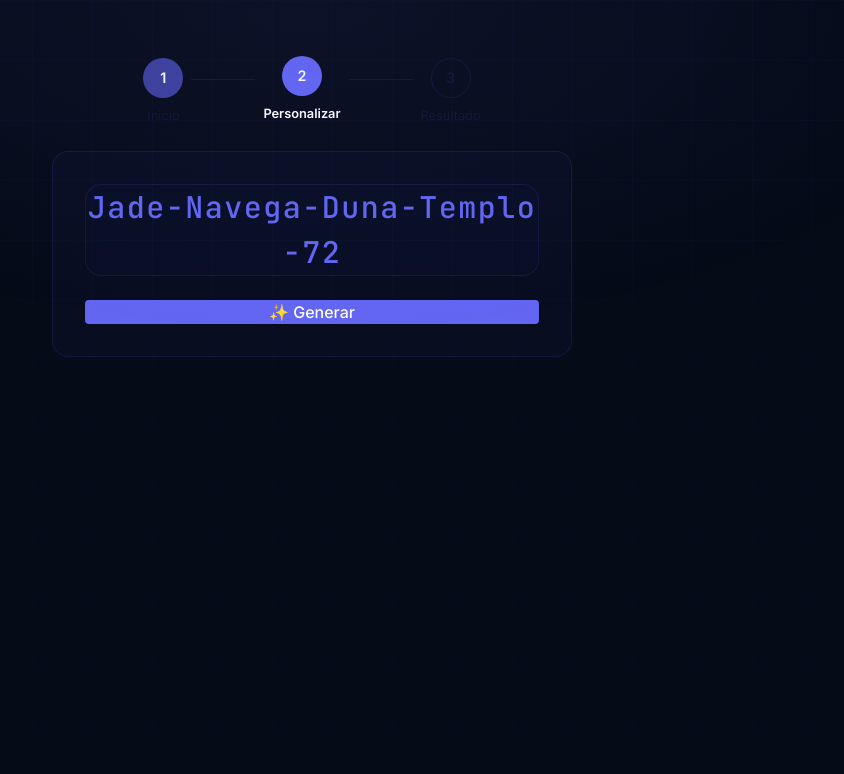
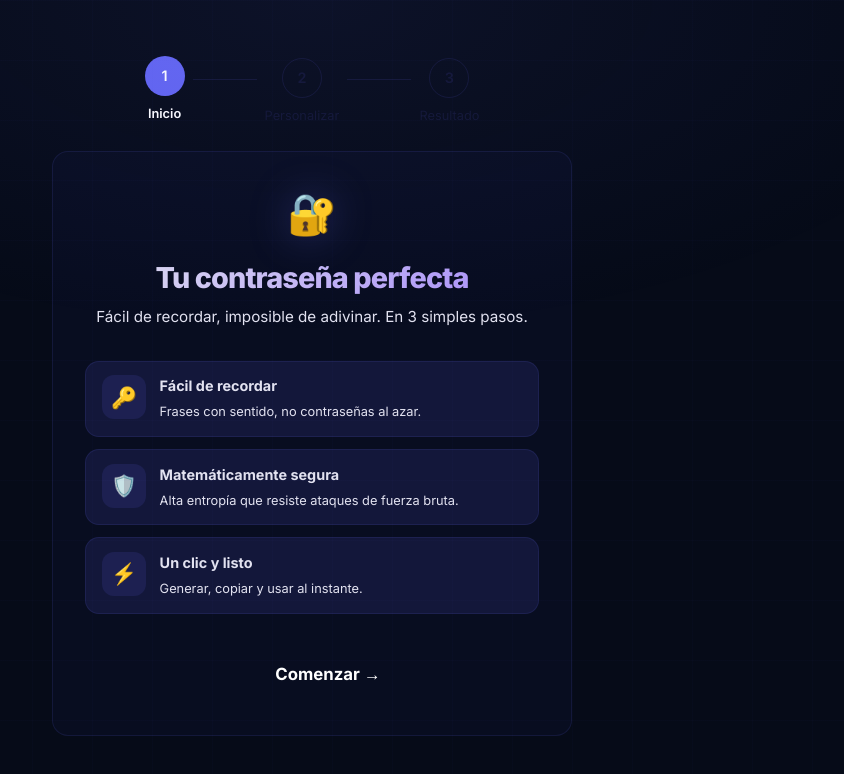
Before and after one commit to adesposito5/PassFrases-proyect, a React (Vite) app: page / in a window 1280 px wide. Shown: the top 774 px of the page, without its empty margins (328-1172 px from the left). Built offline with nearby package versions, Linux system fonts and the light colour scheme.

Commit message:
feat: add WizardStartPage and fix wizard navigation flow (step 1 → /generator)

```diff
--- a/src/app/router.tsx
+++ b/src/app/router.tsx
@@ -1,13 +1,18 @@
 import { Routes, Route } from 'react-router-dom'
 import { lazy, Suspense } from 'react'
 
+const WizardStartPage = lazy(
+  () => import('@/features/generator/pages/WizardStartPage'),
+)
 const GeneratorPage = lazy(
   () => import('@/features/generator/pages/GeneratorPage'),
 )
-const BatchPage = lazy(() => import('@/features/generator/pages/BatchPage'))
+const BatchPage = lazy(
+  () => import('@/features/generator/pages/BatchPage'),
+)
 
 const LoadingFallback = (
-  <div style={{ display: 'flex', justifyContent: 'center', padding: '2rem' }}>
+  <div style={{ display: 'flex', justifyContent: 'center', padding: '2rem', color: 'var(--color-text-secondary)' }}>
     Cargando…
   </div>
 )
@@ -16,8 +21,9 @@ export function AppRouter() {
   return (
     <Suspense fallback={LoadingFallback}>
       <Routes>
-        <Route path="/" element={<GeneratorPage />} />
-        <Route path="/batch" element={<BatchPage />} />
+        <Route path="/"          element={<WizardStartPage />} />
+        <Route path="/generator" element={<GeneratorPage />} />
+        <Route path="/batch"     element={<BatchPage />} />
       </Routes>
     </Suspense>
   )
--- a/src/features/generator/pages/GeneratorPage.tsx
+++ b/src/features/generator/pages/GeneratorPage.tsx
@@ -4,11 +4,12 @@ import { WizardLayout } from '@/features/generator/components/WizardLayout'
 import GeneratorPanel from '@/features/generator/components/GeneratorPanel'
 
 export default function GeneratorPage() {
-  const setStep = usePasswordStore((state) => state.setStep)
+  const generate = usePasswordStore((state) => state.generate)
 
+  // Genera una contraseña al entrar a esta pantalla
   useEffect(() => {
-    setStep(2)
-  }, [setStep])
+    generate()
+  }, [generate])
 
   return (
     <WizardLayout>
--- a/src/features/generator/pages/WizardStartPage.tsx
+++ b/src/features/generator/pages/WizardStartPage.tsx
@@ -0,0 +1,151 @@
+import { useNavigate } from 'react-router-dom'
+import { usePasswordStore } from '@/features/generator/store'
+import { WizardLayout } from '@/features/generator/components/WizardLayout'
+
+const BENEFITS = [
+  {
+    icon: '🔑',
+    title: 'Fácil de recordar',
+    desc: 'Frases con sentido, no contraseñas al azar.',
+  },
+  {
+    icon: '🛡️',
+    title: 'Matemáticamente segura',
+    desc: 'Alta entropía que resiste ataques de fuerza bruta.',
+  },
+  {
+    icon: '⚡',
+    title: 'Un clic y listo',
+    desc: 'Generar, copiar y usar al instante.',
+  },
+]
+
+export default function WizardStartPage() {
+  const navigate  = useNavigate()
+  const setStep   = usePasswordStore((state) => state.setStep)
+
+  function handleStart() {
+    setStep(2)
+    navigate('/generator')
+  }
+
+  return (
+    <WizardLayout>
+      <div style={{ textAlign: 'center' }}>
+
+        {/* Ícono */}
+        <div
+          aria-hidden="true"
+          style={{
+            fontSize: '2.5rem',
+            display: 'inline-block',
+            marginBottom: '0.75rem',
+            filter: 'drop-shadow(0 0 20px rgba(99,102,241,0.3))',
+          }}
+        >
+          🔐
+        </div>
+
+        {/* Título */}
+        <h1
+          style={{
+            fontSize: '1.8rem',
+            fontWeight: 800,
+            letterSpacing: '-0.03em',
+            background: 'linear-gradient(135deg, #e2e2f0, #a78bfa)',
+            WebkitBackgroundClip: 'text',
+            WebkitTextFillColor: 'transparent',
+            backgroundClip: 'text',
+            marginBottom: '0.4rem',
+          }}
+        >
+          Tu contraseña perfecta
+        </h1>
+
+        <p style={{ color: 'var(--color-text-secondary)', fontSize: '0.95rem', marginBottom: '2rem' }}>
+          Fácil de recordar, imposible de adivinar. En 3 simples pasos.
+        </p>
+
+        {/* Benefits */}
+        <div style={{ display: 'flex', flexDirection: 'column', gap: '0.75rem', textAlign: 'left', marginBottom: '2rem' }}>
+          {BENEFITS.map((b) => (
+            <div
+              key={b.title}
+              style={{
+                display: 'flex',
+                alignItems: 'flex-start',
+                gap: '0.85rem',
+                padding: '0.85rem 1rem',
+                background: 'var(--color-accent-soft)',
+                border: '1px solid var(--color-border)',
+                borderRadius: '14px',
+                transition: `all var(--duration-fast) var(--ease-out)`,
+              }}
+            >
+              {/* Ícono benefit */}
+              <div
+                aria-hidden="true"
+                style={{
+                  width: '44px',
+                  height: '44px',
+                  borderRadius: '12px',
+                  display: 'grid',
+                  placeItems: 'center',
+                  background: 'var(--color-accent-soft)',
+                  flexShrink: 0,
+                  fontSize: '1.3rem',
+                }}
+              >
+                {b.icon}
+              </div>
+
+              {/* Texto */}
+              <div>
+                <strong style={{ display: 'block', fontSize: '0.9rem', marginBottom: '0.1rem' }}>
+                  {b.title}
+                </strong>
+                <span style={{ fontSize: '0.8rem', color: 'var(--color-text-secondary)' }}>
+                  {b.desc}
+                </span>
+              </div>
+            </div>
+          ))}
+        </div>
+
+        {/* CTA */}
+        <button
+          onClick={handleStart}
+          aria-label="Comenzar a personalizar tu contraseña"
+          style={{
+            all: 'unset',
+            cursor: 'pointer',
+            display: 'flex',
+            alignItems: 'center',
+            justifyContent: 'center',
+            gap: '0.5rem',
+            width: '100%',
+            padding: '1rem',
+            borderRadius: '14px',
+            background: 'var(--gradient-cta)',
+            color: '#fff',
+            fontSize: '1.05rem',
+            fontWeight: 700,
+            fontFamily: 'var(--font-sans)',
+            transition: `all var(--duration-fast) var(--ease-out)`,
+          }}
+          onMouseEnter={(e) => {
+            (e.currentTarget as HTMLButtonElement).style.transform = 'translateY(-2px)'
+            ;(e.currentTarget as HTMLButtonElement).style.boxShadow = '0 8px 32px rgba(236,72,153,0.35)'
+          }}
+          onMouseLeave={(e) => {
+            (e.currentTarget as HTMLButtonElement).style.transform = ''
+            ;(e.currentTarget as HTMLButtonElement).style.boxShadow = ''
+          }}
+        >
+          Comenzar →
+        </button>
+
+      </div>
+    </WizardLayout>
+  )
+}
```
